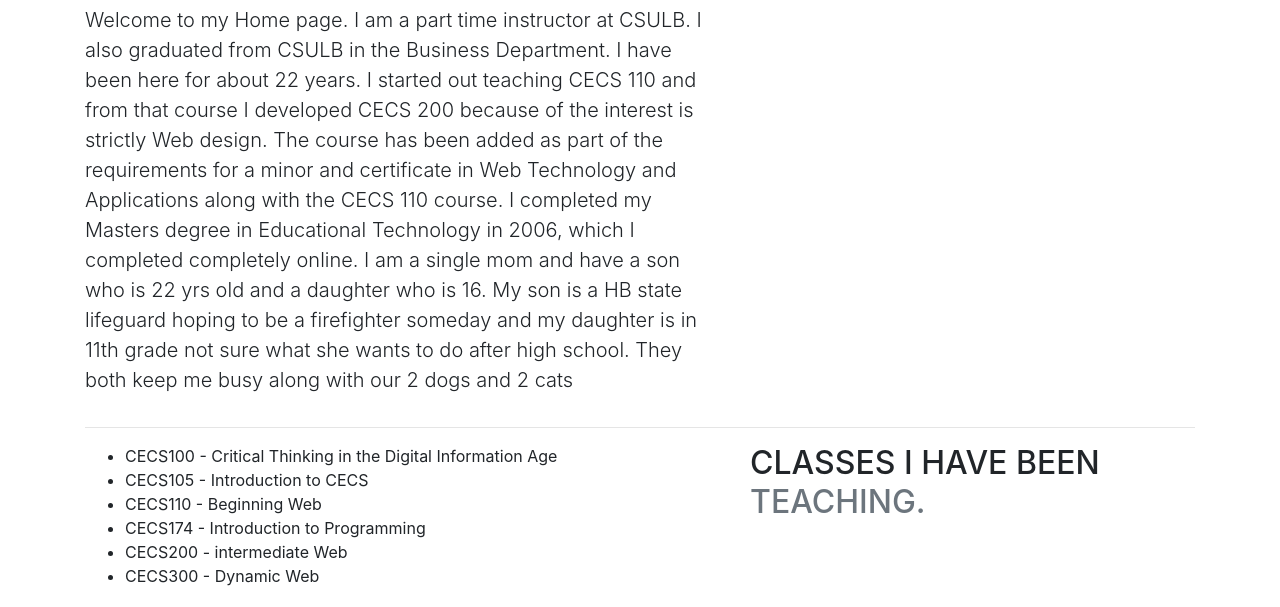
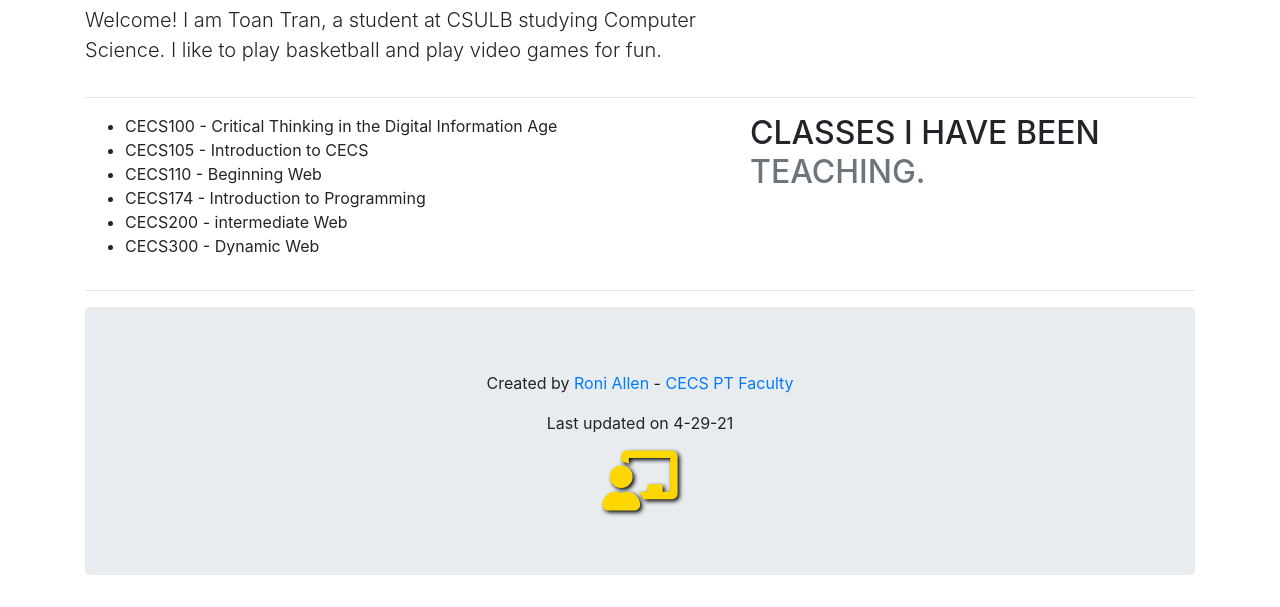
Before and after one commit to toantran603/cecs-bootstrap, a plain HTML site: page index.html in a window 1280 px wide. Shown: the part 340-947 px from the top of the page. After the commit the page ends 915 px from the top, so only its background shows below. Drawn offline with nearby package versions, Linux system fonts and the light colour scheme.

Commit message:
Update index.html

```diff
--- a/index.html
+++ b/index.html
@@ -29,9 +29,7 @@
     <div class="row featurette">
       <div class="col-md-7">
         <h2 class="featurette-heading">A LITTLE ABOUT <span class="text-muted">ME.</span></h2>
-        <p class="lead">Welcome to my Home page. I am a part time instructor at CSULB. I also graduated from CSULB in the Business Department. I have been here for about 22 years. I started out teaching CECS 110 and from that course I developed CECS 200 because of the interest is strictly Web design. The course has been added as part of the requirements for a minor and certificate in Web Technology and Applications along with the CECS 110 course. I completed my Masters degree in Educational Technology in 2006, which I completed completely online.
-
-I am a single mom and have a son who is 22 yrs old and a daughter who is 16. My son is a HB state lifeguard hoping to be a firefighter someday and my daughter is in 11th grade not sure what she wants to do after high school. They both keep me busy along with our 2 dogs and 2 cats</p>
+        <p class="lead">Welcome! I am Toan Tran, a student at CSULB studying Computer Science. I like to play basketball and play video games for fun.</p>
       </div>
       <div class="col-md-5">
         <img src="allenr6x6.jpg" alt="Roni Allen" width="400" height="400">
```
